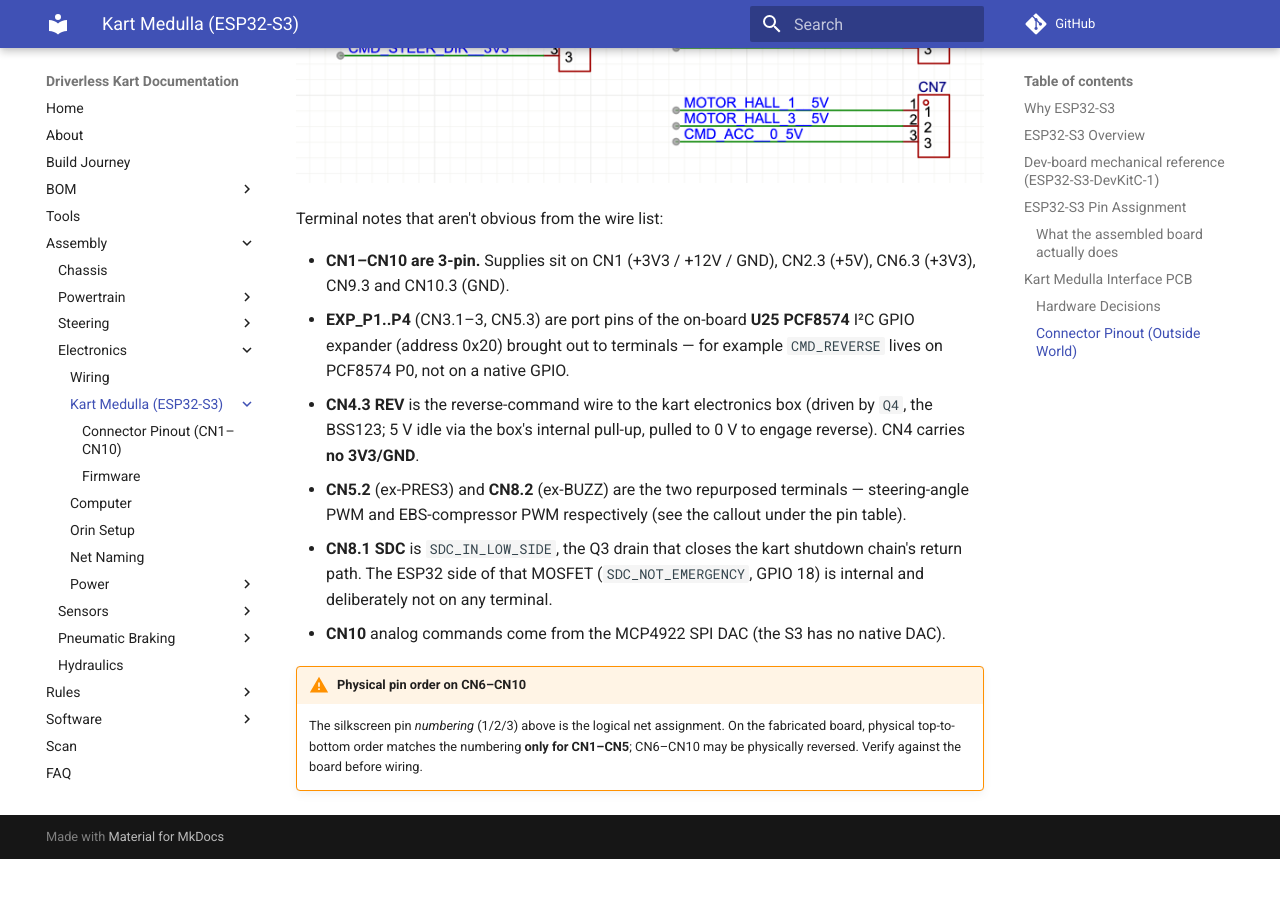
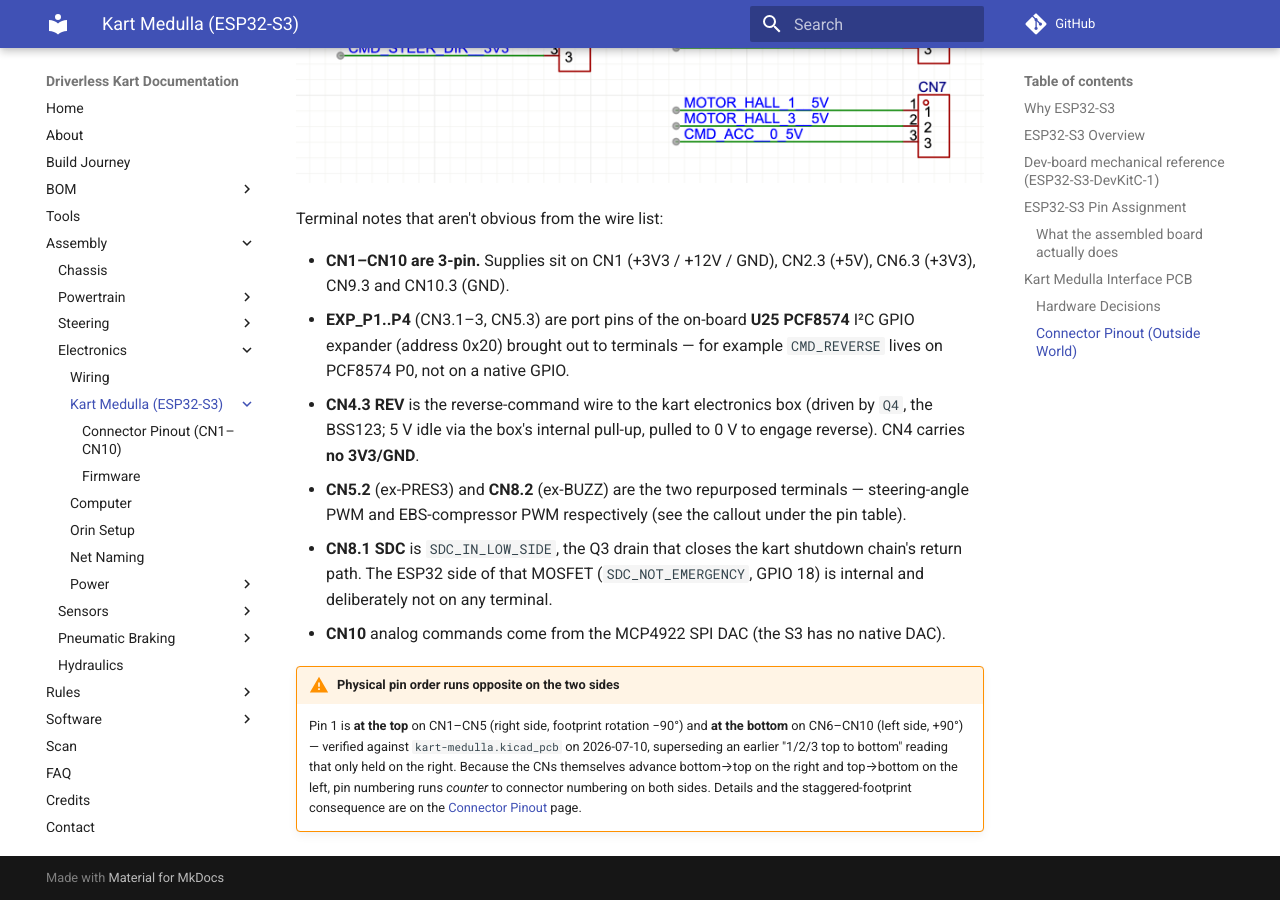
Before and after one commit to UM-Driverless/kart_docs, an MkDocs documentation site: the page built from docs/assembly/electronics/kart-medulla/index.md, in a window 1280 px wide and 900 px high, scrolled down 7035 px. Built offline with MkDocs 1.6.1 and Material for MkDocs 9.7.7, drawn with Linux system fonts in a browser that asks for light colours; comment, search, counter and statistics services are not loaded; before the commit the page ends 7894 px from its top, so only the background shows below that.

Commit message:
CN6-CN10 pin order is settled, not 'verify before wiring'
The page said physical order 'may be reversed' on CN6-CN10 and told the reader
to check the board. dv-hardware answered that on 2026-07-10 against the
kicad_pcb: pin 1 is at the top on CN1-CN5 and at the bottom on CN6-CN10, so
pin numbering runs counter to connector numbering on both sides. Points at the
Connector Pinout page for the staggered-footprint consequence.

```diff
--- a/docs/assembly/electronics/kart-medulla/index.md
+++ b/docs/assembly/electronics/kart-medulla/index.md
@@ -139,5 +139,5 @@
 - **CN8.1 SDC** is `SDC_IN_LOW_SIDE`, the Q3 drain that closes the kart shutdown chain's return path. The ESP32 side of that MOSFET (`SDC_NOT_EMERGENCY`, GPIO 18) is internal and deliberately not on any terminal.
 - **CN10** analog commands come from the MCP4922 SPI DAC (the S3 has no native DAC).
 
-!!! warning "Physical pin order on CN6–CN10"
-    The silkscreen pin *numbering* (1/2/3) above is the logical net assignment. On the fabricated board, physical top-to-bottom order matches the numbering **only for CN1–CN5**; CN6–CN10 may be physically reversed. Verify against the board before wiring.
+!!! warning "Physical pin order runs opposite on the two sides"
+    Pin 1 is **at the top** on CN1–CN5 (right side, footprint rotation −90°) and **at the bottom** on CN6–CN10 (left side, +90°) — verified against `kart-medulla.kicad_pcb` on 2026-07-10, superseding an earlier "1/2/3 top to bottom" reading that only held on the right. Because the CNs themselves advance bottom→top on the right and top→bottom on the left, pin numbering runs *counter* to connector numbering on both sides. Details and the staggered-footprint consequence are on the [Connector Pinout](pinout.md) page.
```
